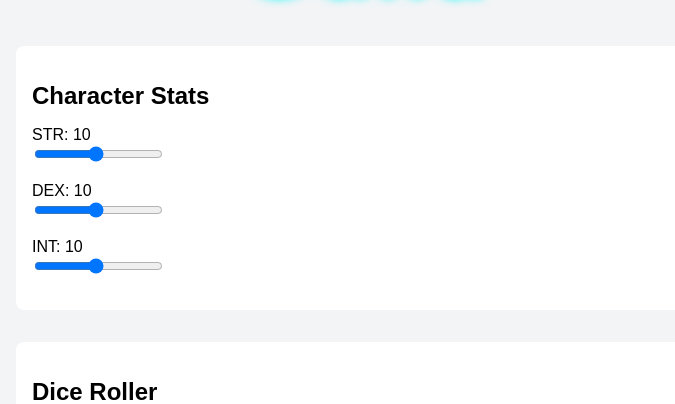
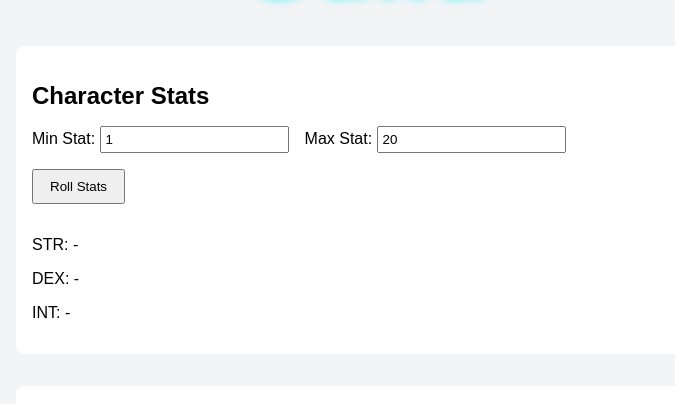
Before and after one commit to Kiffs/dnd-prompt-portfolio, a Next.js app: page / in a window 1280 px wide. Shown: the part 289-693 px from the top of the page, without its empty margins (274-949 px from the left). Built offline with nearby package versions, Linux system fonts and the light colour scheme; grey boxes are pictures that could not be loaded.

Commit message:
Update index.js

```diff
--- a/pages/index.js
+++ b/pages/index.js
@@ -1,8 +1,10 @@
 import { useState } from "react";
 
 export default function Home() {
-  const [stats, setStats] = useState({ STR: 10, DEX: 10, INT: 10 });
   const [diceResult, setDiceResult] = useState(null);
+  const [minStat, setMinStat] = useState(1);
+  const [maxStat, setMaxStat] = useState(20);
+  const [stats, setStats] = useState({ STR: null, DEX: null, INT: null });
 
   function rollDice(sides, count = 1) {
     let total = 0;
@@ -10,6 +12,15 @@ export default function Home() {
       total += Math.floor(Math.random() * sides) + 1;
     }
     setDiceResult(`${count}d${sides} → ${total}`);
+  }
+
+  function rollStats() {
+    const range = maxStat - minStat + 1;
+    setStats({
+      STR: Math.floor(Math.random() * range) + minStat,
+      DEX: Math.floor(Math.random() * range) + minStat,
+      INT: Math.floor(Math.random() * range) + minStat
+    });
   }
 
   return (
@@ -31,26 +42,39 @@ export default function Home() {
               2px 2px 4px rgba(0,255,255,0.8),
               4px 4px 8px rgba(0,255,255,0.6),
               0 0 10px rgba(0,255,255,0.8),
-      0 0 15px rgba(0,255,255,0.6)
-    `
+              0 0 15px rgba(0,255,255,0.6)`
           }}
         >
           The Prompt Guild
         </h1>
+
         <section style={{ backgroundColor: '#fff', padding: '1rem', borderRadius: '8px', marginTop: '2rem' }}>
           <h2 style={{ fontSize: '1.5rem', marginBottom: '1rem' }}>Character Stats</h2>
-          {Object.keys(stats).map((stat) => (
-            <div key={stat} style={{ marginBottom: '1rem' }}>
-              <label>{stat}: {stats[stat]}</label><br />
+
+          <div style={{ marginBottom: '1rem' }}>
+            <label>Min Stat: </label>
             <input
-                type="range"
-                min="1"
-                max="20"
-                value={stats[stat]}
-                onChange={(e) => setStats((prev) => ({ ...prev, [stat]: parseInt(e.target.value) }))}
+              type="number"
+              value={minStat}
+              onChange={(e) => setMinStat(Number(e.target.value))}
+              style={{ marginRight: '1rem', padding: '0.25rem' }}
+            />
+            <label>Max Stat: </label>
+            <input
+              type="number"
+              value={maxStat}
+              onChange={(e) => setMaxStat(Number(e.target.value))}
+              style={{ padding: '0.25rem' }}
             />
           </div>
-          ))}
+
+          <button onClick={rollStats} style={{ padding: '0.5rem 1rem', marginBottom: '1rem' }}>Roll Stats</button>
+
+          <div>
+            <p>STR: {stats.STR !== null ? stats.STR : '-'}</p>
+            <p>DEX: {stats.DEX !== null ? stats.DEX : '-'}</p>
+            <p>INT: {stats.INT !== null ? stats.INT : '-'}</p>
+          </div>
         </section>
 
         <section style={{ backgroundColor: '#fff', padding: '1rem', borderRadius: '8px', marginTop: '2rem' }}>
```
Lines whose indentation alone changed are shown as unchanged.
